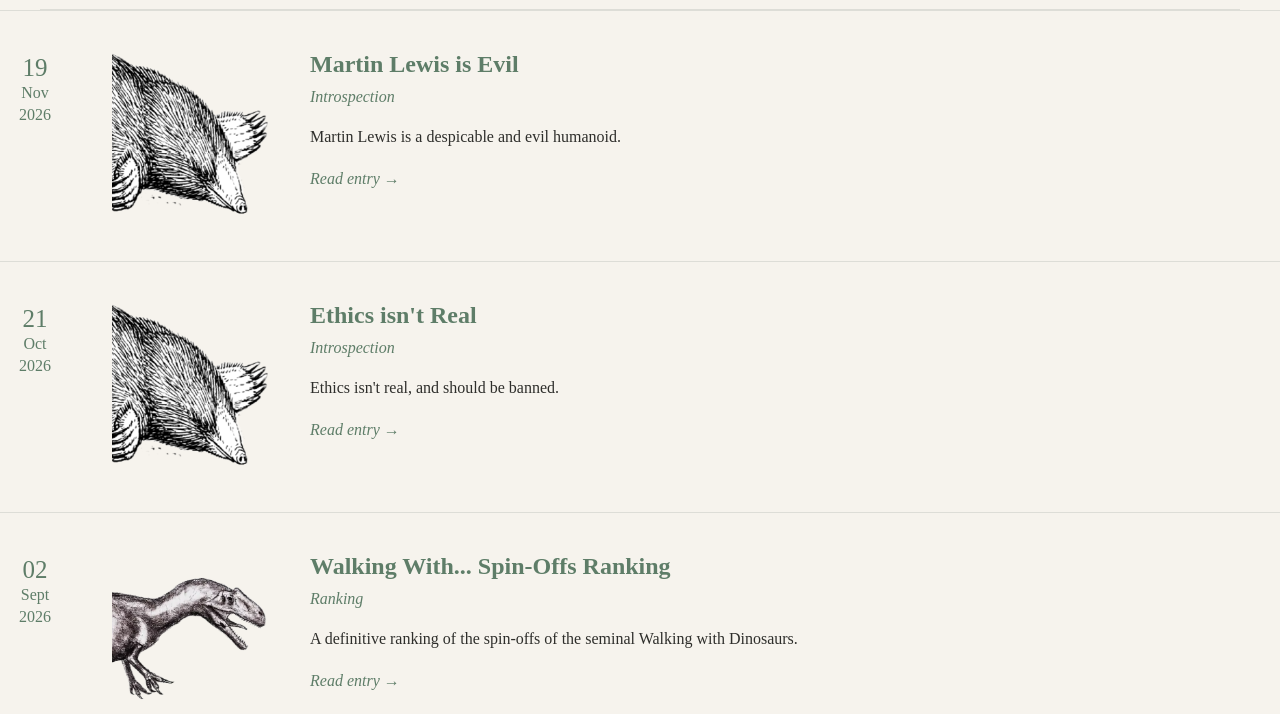
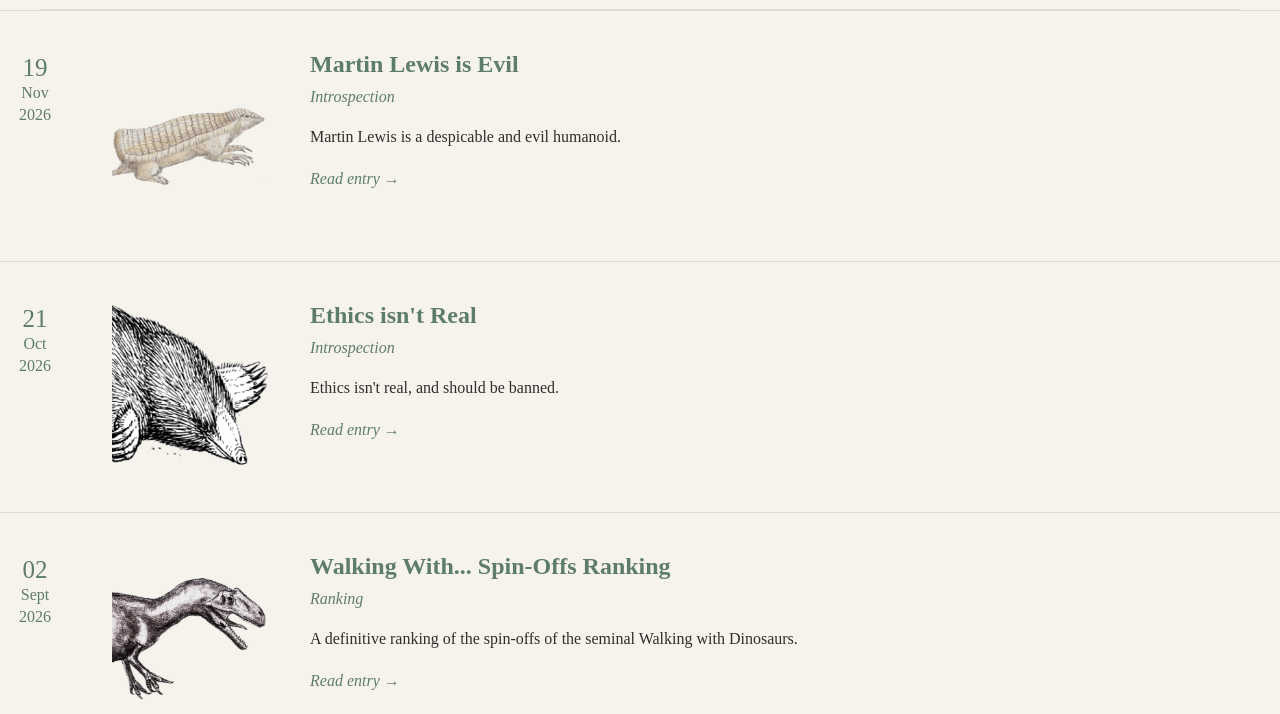
Before and after one commit to SpyingGlue45339/Website, a plain HTML site: page blog.html in a window 1280 px wide. Shown: the part 86-800 px from the top of the page. Drawn offline with Linux system fonts and the light colour scheme.

Commit message:
modified:   blog.html 	new file:   images/FairyThumb.png

```diff
--- a/blog.html
+++ b/blog.html
@@ -49,8 +49,8 @@
     </div>
 
     <img
-        src="images/MoleThumb.png"
-        alt="Mole sketch"
+        src="images/FairyThumb.png"
+        alt="Fairy Thumbnail"
         class="journal-image">
 
     <div class="journal-text">
```
Also changed, not shown: images/FairyThumb.png (added).
